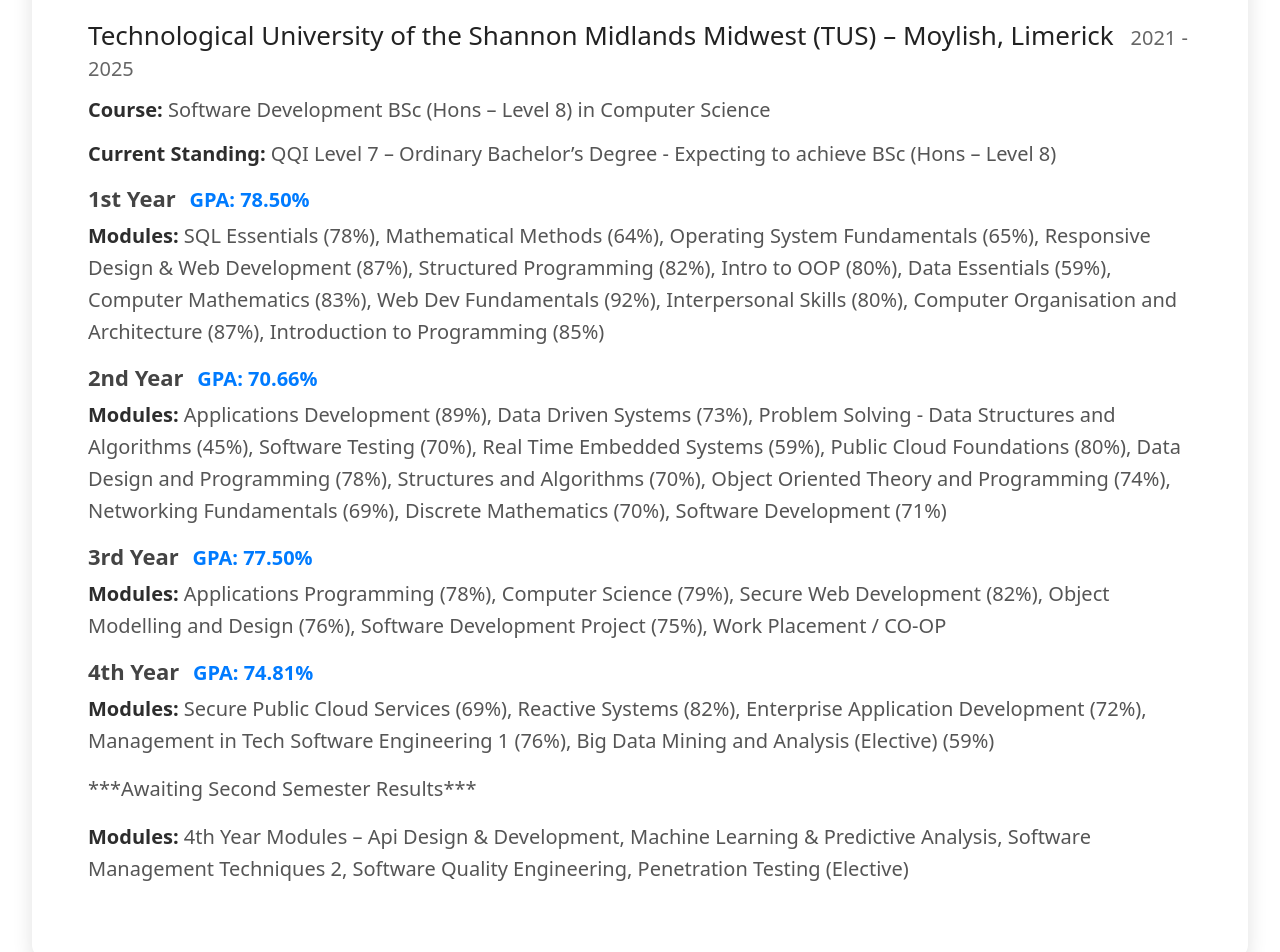
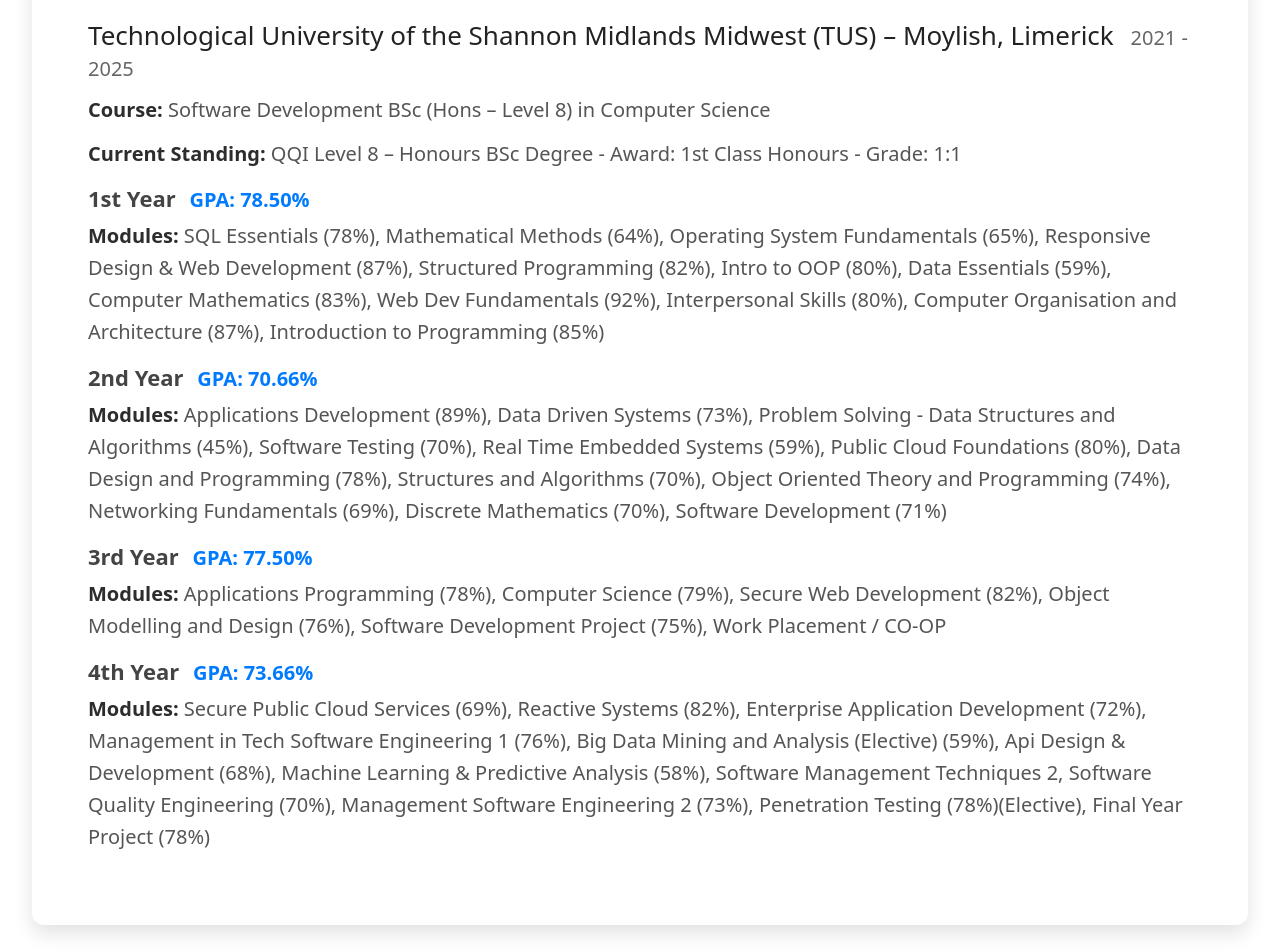
Before and after one commit to Calvin155/CV_Calvin, a React (Create React App) app: page /about/education in a window 1280 px wide. Shown: the part 280-1232 px from the top of the page. Built offline with nearby package versions, Linux system fonts and the light colour scheme.

Commit message:
cv, education & home update

```diff
--- a/src/pages/Education.js
+++ b/src/pages/Education.js
@@ -15,7 +15,7 @@
             </h3>
             <div className="course-info">
               <p><strong>Course:</strong> Software Development BSc (Hons – Level 8) in Computer Science</p>
-              <p><strong>Current Standing:</strong> QQI Level 7 – Ordinary Bachelor’s Degree - Expecting to achieve BSc (Hons – Level 8)</p>
+              <p><strong>Current Standing:</strong> QQI Level 8 – Honours BSc Degree  - Award: 1st Class Honours - Grade: 1:1</p>
             </div>
 
             <div className="education-year">
@@ -34,10 +34,8 @@
             </div>
 
             <div className="education-year">
-              <h4>4th Year <span className="gpa">GPA: 74.81%</span></h4>
-              <p><strong>Modules:</strong> Secure Public Cloud Services (69%), Reactive Systems (82%), Enterprise Application Development (72%), Management in Tech Software Engineering 1 (76%), Big Data Mining and Analysis (Elective) (59%)</p>
-              <p>***Awaiting Second Semester Results***</p>
-              <p><strong>Modules:</strong> 4th Year Modules – Api Design & Development, Machine Learning & Predictive Analysis, Software Management Techniques 2, Software Quality Engineering, Penetration Testing (Elective)</p>
+              <h4>4th Year <span className="gpa">GPA: 73.66%</span></h4>
+              <p><strong>Modules:</strong> Secure Public Cloud Services (69%), Reactive Systems (82%), Enterprise Application Development (72%), Management in Tech Software Engineering 1 (76%), Big Data Mining and Analysis (Elective) (59%), Api Design & Development (68%), Machine Learning & Predictive Analysis (58%), Software Management Techniques 2, Software Quality Engineering (70%), Management Software Engineering 2 (73%), Penetration Testing (78%)(Elective), Final Year Project (78%)</p>
             </div>
           </div>
 
--- a/src/pages/Home.js
+++ b/src/pages/Home.js
@@ -11,7 +11,7 @@
         <p className="summary">
           Welcome to my personal website!
         <br />
-          I am a soon-to-be graduate in Software Development, eager to advance my career as a Software Developer/Engineer.
+          I am a Software Developer having achieved a 1:1 (1st Class Honours) at the Technological University of the Shannon Midlands (TUS) 2025 (Graduation Ceremony in October 2025), eager to advance my career as a Software Developer/Engineer.
           I am passionate about building impactful software solutions and continuously developing my skills in modern technologies.<br />
           Through college, CO-OP placements, and other experiences, I have gained a strong foundation in software development & Dev-Ops practices. I am familiar with key concepts and practices such as the Software Development Life Cycle (SDLC), MVC architecture, REST API design and development, DevOps methodologies and tools such as Docker & Kubernetes, CI/CD pipelines, cloud platforms like AWS and Azure, database design and more !
         <br />
```
Also changed, not shown: 1 other file (tests, documents, lock files or other folders).
